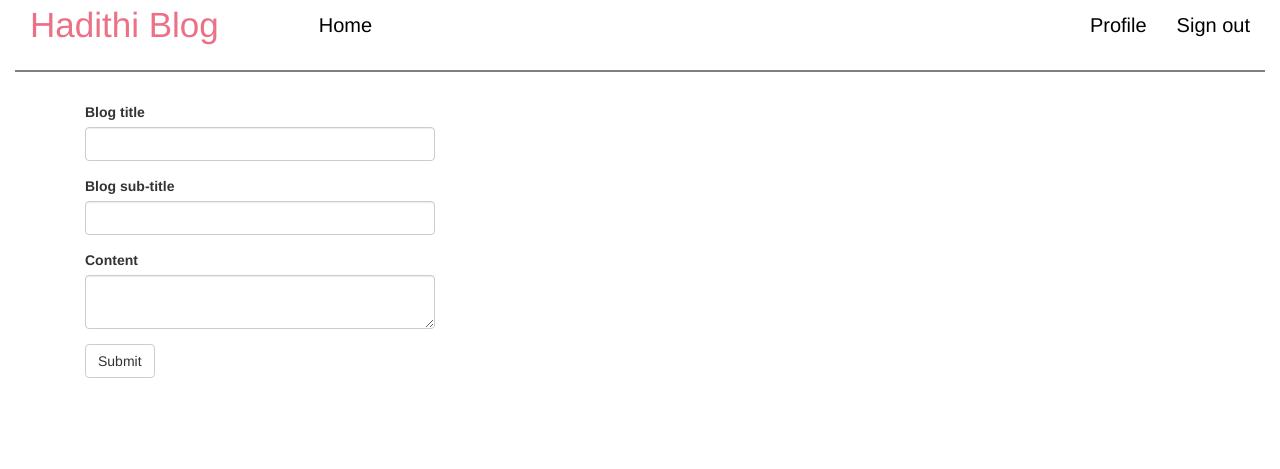
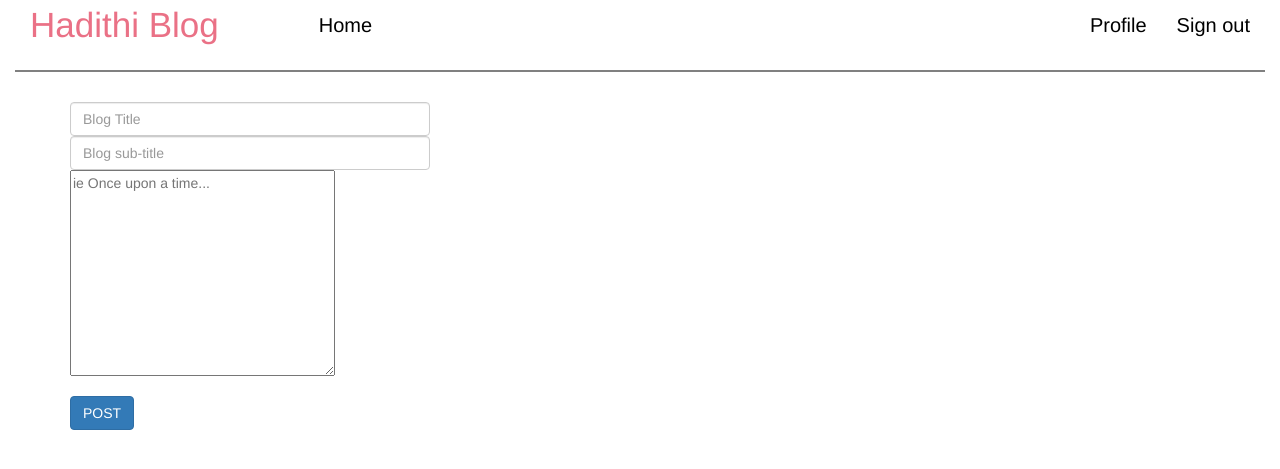
Before and after one commit to TERRYYYY/Hadithi-Blog, a Flask app: page /blog in a window 1280 px wide. Shown: the top 469 px of the page. Run offline with Flask 2, Linux system fonts and the light colour scheme; the visitor is signed in with stand-in values (Sample User, id 1); data comes from the database, SQL or seed files in the repository; data that the repository does not hold is empty; some libraries are stand-ins or nearby versions.

Commit message:
updating our blog tests

```diff
--- a/app/main/views.py
+++ b/app/main/views.py
@@ -30,7 +30,7 @@ def new_blog():
         print(req)
 
         blog = req.get('blog')
-        new_blog = Pitch(description = blog , user = current_user)
+        new_blog = Blog(title=blog)
         db.session.add(new_blog)
         db.session.commit()
         blog = Blog.query.all()
--- a/app/models.py
+++ b/app/models.py
@@ -2,6 +2,7 @@ from . import db
 from werkzeug.security import generate_password_hash,check_password_hash
 from flask_login import UserMixin
 from . import login_manager
+from datetime import datetime
 
 class User(UserMixin,db.Model):
     __tablename__ = 'users'
@@ -34,6 +35,7 @@ class Blog(db.Model):
 
     id = db.Column(db.Integer,primary_key = True)
     name = db.Column(db.String(255))
+    # posted = db.Column(db.DateTime,default=datetime.utcnow)
     users = db.relationship('User',backref = 'role',lazy="dynamic")
 
     def __repr__(self):
--- a/app/templates/email/welcome_user.txt
+++ b/app/templates/email/welcome_user.txt
@@ -1,5 +1,6 @@
-Hello {{user.username}}
-Welcome to HadithiBlog, where words matter.
+Hello {{user.username}}.
+Welcome to HadithiBlog.
+Where every word matter.
 
 We have just seen you have signed up for our application and want to welcome you to the family.
 
--- a/app/templates/index.html
+++ b/app/templates/index.html
@@ -18,6 +18,10 @@
 {% endblock %}
 
 <body>
+    {% block content %}
+    <button class="btn btn-info"><a href="/blog">Get Started</a></button>
+
+    {% endblock%}
 
 </body>
 
--- a/app/templates/new_blog.html
+++ b/app/templates/new_blog.html
@@ -3,10 +3,26 @@
 
 {% block content %}
 <div class="container">
+        <div class="row">
+            <div class="col-md-4">
+                <form action=" {{url_for('main.new_blog')}} " method="POST">
+
+                    <div class="form-group">
+
+                        <input type="text" class="form-control" id="pitch" name="pitch" placeholder="Blog Title"
+                            required>
+                        <input type="text" class="form-control" id="pitch" name="pitch" placeholder="Blog sub-title" required>
+                        <textarea name="text" id="" cols="30" rows="10" placeholder="ie Once upon a time..."></textarea>
+                    </div>
+                    <button type="submit" class="btn btn-primary">POST</button>
+
+                </form>
+            </div>
+        </div>
 
     <div class="col-md-4">
 
-        {{ wtf.quick_form(form) }}
+        <!-- {{ wtf.quick_form(form) }} -->
     </div>
 
 </div>
```
Also changed, not shown: config.py (+6 -1 lines), tests/test_blog.py (added, +27 -0 lines).
